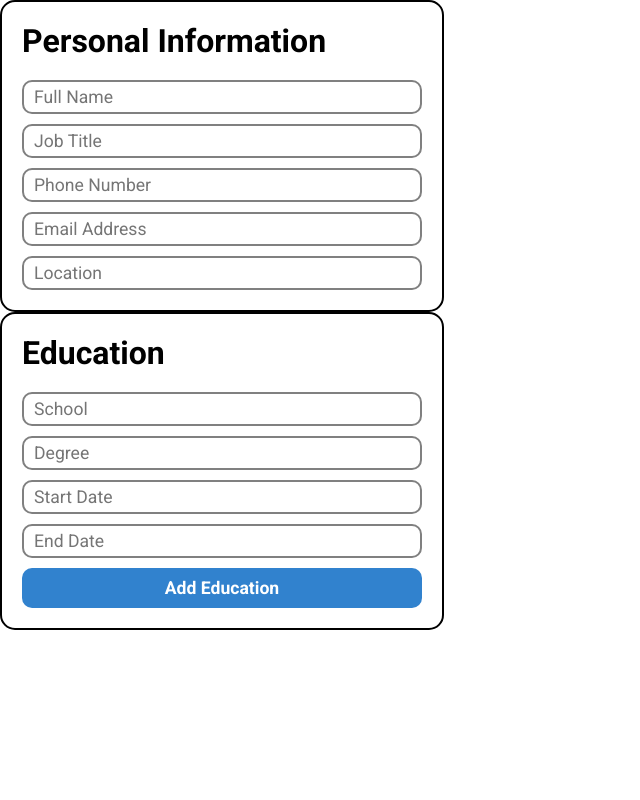
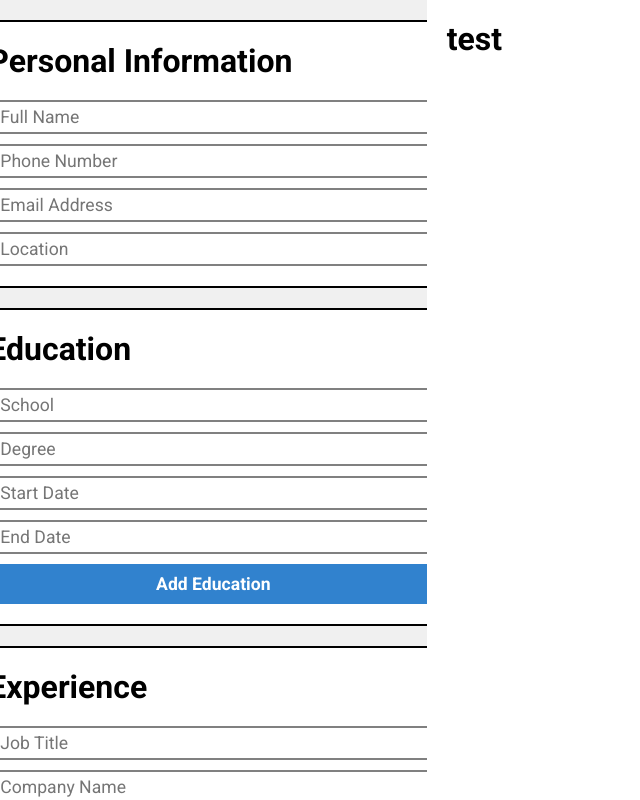
Before and after one commit to paolo-jorge-soriano/odin-cv-application, a React (Vite) app: page / in a window 1280 px wide. Shown: the whole page, without its empty margins (0-640 px from the left). Built offline with nearby package versions, Linux system fonts and the light colour scheme.

Commit message:
add experience form combine individual form CSS files into 1 file

```diff
--- a/src/components/App.jsx
+++ b/src/components/App.jsx
@@ -2,13 +2,21 @@ import { useState } from "react";
 import "../styles/App.css";
 import PersonalInfoForm from "./PersonalInfoForm";
 import EducationForm from "./EducationForm";
+import ExperienceForm from "./ExperienceForm";
 
 export default function App() {
   return (
     <>
-      <div className="form-container">
-        <PersonalInfoForm />
-        <EducationForm />
+      <div className="grid-container">
+        <div className="form-container">
+          <PersonalInfoForm />
+          <EducationForm />
+          <ExperienceForm />
+        </div>
+
+        <div className="preview">
+          <h1>test</h1>
+        </div>
       </div>
     </>
   );
--- a/src/components/EducationForm.jsx
+++ b/src/components/EducationForm.jsx
@@ -1,4 +1,4 @@
-import "../styles/EducationForm.css";
+import "../styles/form.css";
 
 export default function EducationForm() {
   return (
@@ -9,18 +9,20 @@ export default function EducationForm() {
         <input type="text" id="degree" name="degree" placeholder="Degree" />
         <input
           type="text"
-          id="start-date"
-          name="start-date"
+          id="education-start-date"
+          name="education-start-date"
           placeholder="Start Date"
         />
         <input
           type="text"
-          id="end-date"
-          name="end-date"
+          id="education-end-date"
+          name="education-end-date"
           placeholder="End Date"
         />
 
-        <button type="button">Add Education</button>
+        <button type="button" className="btn-add-education">
+          Add Education
+        </button>
       </form>
     </div>
   );
--- /dev/null
+++ b/src/components/ExperienceForm.jsx
@@ -0,0 +1,45 @@
+import "../styles/form.css";
+
+export default function ExperienceForm() {
+  return (
+    <div className="experience-container">
+      <h1>Experience</h1>
+      <form>
+        <input
+          type="text"
+          id="job-title"
+          name="job-title"
+          placeholder="Job Title"
+        />
+        <input
+          type="text"
+          id="company"
+          name="company"
+          placeholder="Company Name"
+        />
+        <input
+          type="text"
+          id="experience-start-date"
+          name="experience-sstart-date"
+          placeholder="Start Date"
+        />
+        <input
+          type="text"
+          id="experience-send-date"
+          name="experience-send-date"
+          placeholder="End Date"
+        />
+        <textarea
+          id="job-description"
+          name="job-description"
+          placeholder="Job Description"
+          rows="7"
+        ></textarea>
+
+        <button type="button" className="btn-add-experience">
+          Add Experience
+        </button>
+      </form>
+    </div>
+  );
+}
--- a/src/components/PersonalInfoForm.jsx
+++ b/src/components/PersonalInfoForm.jsx
@@ -1,4 +1,4 @@
-import "../styles/PersonalInfoForm.css";
+import "../styles/form.css";
 
 export default function PersonalInfoForm() {
   return (
@@ -11,28 +11,18 @@ export default function PersonalInfoForm() {
           name="full-name"
           placeholder="Full Name"
         />
-
-        <input
-          type="text"
-          id="job-title"
-          name="job-title"
-          placeholder="Job Title"
-        />
-
         <input
           type="text"
           id="phone-number"
           name="phone-number"
           placeholder="Phone Number"
         />
-
         <input
           type="email"
           id="email-address"
           name="email-address"
           placeholder="Email Address"
         />
-
         <input
           type="text"
           id="location"
--- a/src/styles/App.css
+++ b/src/styles/App.css
@@ -1,4 +1,24 @@
+.grid-container {
+  display: grid;
+  grid-template-columns: 1fr 2fr;
+}
+
+.grid-container > * {
+  padding: 20px;
+  box-sizing: border-box;
+}
+
 .form-container {
+  grid-column: 1 / 2;
   display: flex;
   flex-direction: column;
+  align-items: center;
+  gap: 20px;
+  background-color: #f0f0f0;
+  overflow-y: auto;
+  height: 100vh;
 }
+
+.preview {
+  grid-column: 2 / 3;
+}
--- a/src/styles/EducationForm.css
+++ /dev/null
@@ -1,9 +0,0 @@
-.education-container {
-  display: flex;
-  flex-direction: column;
-  gap: 20px;
-  padding: 20px;
-  max-width: 400px;
-  border: 2px solid black;
-  border-radius: 15px;
-}
--- a/src/styles/PersonalInfoForm.css
+++ /dev/null
@@ -1,22 +0,0 @@
-.personal-info-container {
-  display: flex;
-  flex-direction: column;
-  gap: 20px;
-  padding: 20px;
-  max-width: 400px;
-  border: 2px solid black;
-  border-radius: 15px;
-}
-
-/* form {
-  display: flex;
-  flex-direction: column;
-  gap: 10px;
-}
-
-form > input {
-  font-size: 1.1rem;
-  padding: 5px 10px;
-  border: 2px solid gray;
-  border-radius: 15px;
-} */
--- /dev/null
+++ b/src/styles/form.css
@@ -0,0 +1,45 @@
+form {
+  display: flex;
+  flex-direction: column;
+  gap: 10px;
+}
+
+form > input,
+form > textarea {
+  font-size: 1.1rem;
+  padding: 5px 10px;
+  border: 2px solid gray;
+  border-radius: 10px;
+}
+
+form > textarea {
+  resize: none;
+}
+
+form > button {
+  cursor: pointer;
+  border: none;
+  border-radius: 10px;
+  font-size: 1.1rem;
+  font-weight: bold;
+  padding: 10px;
+}
+
+.personal-info-container,
+.education-container,
+.experience-container {
+  display: flex;
+  flex-direction: column;
+  gap: 20px;
+  padding: 20px;
+  width: 450px;
+  border: 2px solid black;
+  border-radius: 15px;
+  background-color: white;
+}
+
+.btn-add-education,
+.btn-add-experience {
+  background-color: #3182ce;
+  color: white;
+}
--- a/src/styles/index.css
+++ b/src/styles/index.css
@@ -5,27 +5,3 @@
   padding: 0;
   font-family: "Roboto", "sans-serif";
 }
-
-form {
-  display: flex;
-  flex-direction: column;
-  gap: 10px;
-}
-
-form > input {
-  font-size: 1.1rem;
-  padding: 5px 10px;
-  border: 2px solid gray;
-  border-radius: 10px;
-}
-
-form > button {
-  border: none;
-  border-radius: 10px;
-  background-color: #3182ce;
-  font-size: 1.1rem;
-  font-weight: bold;
-  color: white;
-  padding: 10px;
-  cursor: pointer;
-}
```
